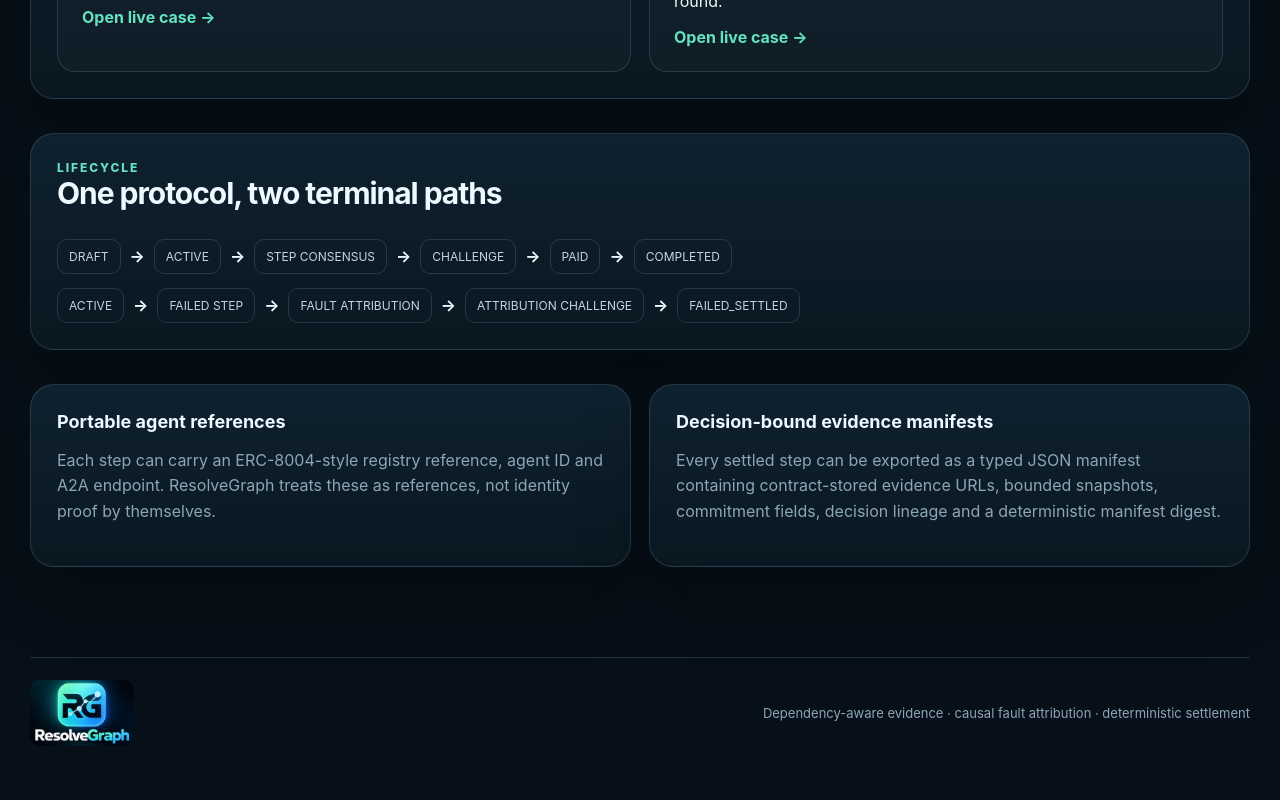
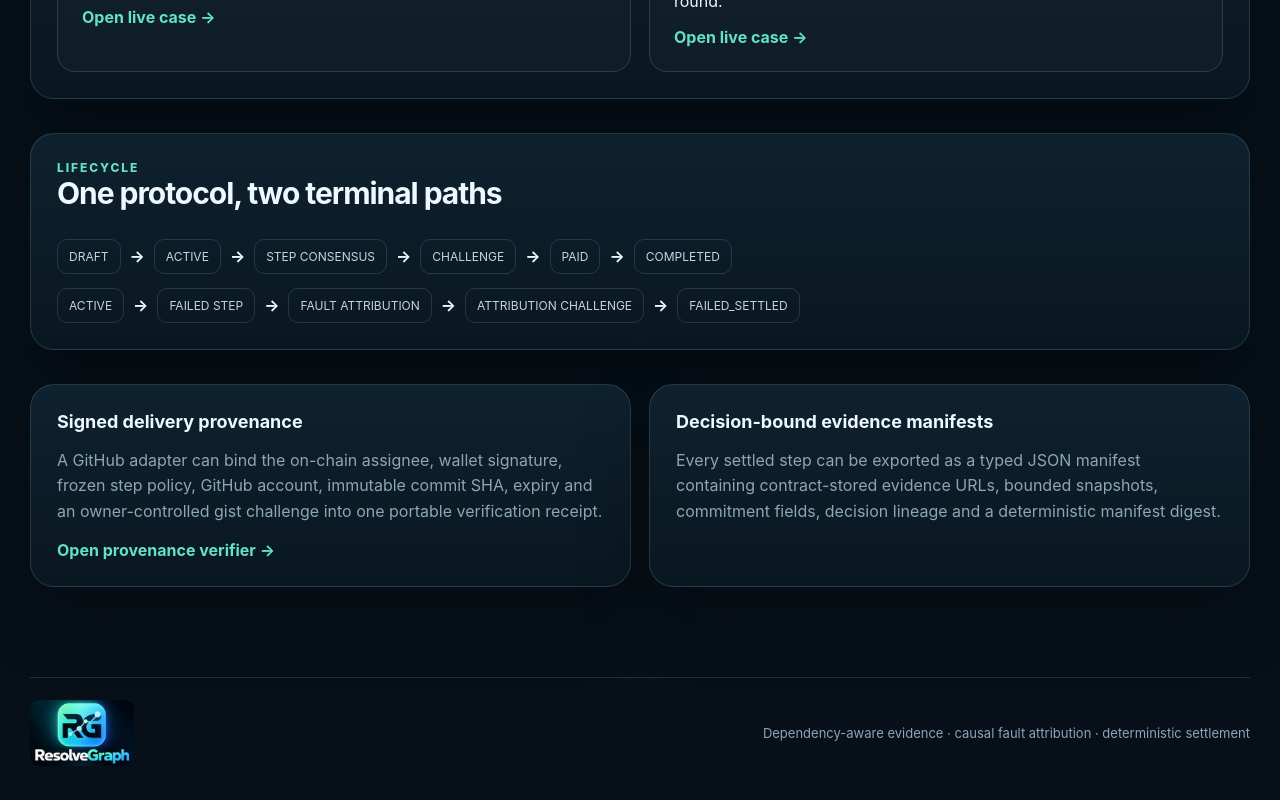
Before and after one commit to maho0638/resolvegraph-genlayer, a Next.js app in the folder frontend/: page / in a window 1280 px wide. Shown: the part 1351-2151 px from the top of the page. Built offline with nearby package versions, Linux system fonts and the light colour scheme.

Commit message:
feat: surface signed delivery provenance on overview

```diff
--- a/frontend/app/page.tsx
+++ b/frontend/app/page.tsx
@@ -134,12 +134,15 @@ export default function Home() {
 
       <section className="grid2 section">
         <article className="card">
-          <h3>Portable agent references</h3>
+          <h3>Signed delivery provenance</h3>
           <p>
-            Each step can carry an ERC-8004-style registry reference, agent ID
-            and A2A endpoint. ResolveGraph treats these as references, not
-            identity proof by themselves.
+            A GitHub adapter can bind the on-chain assignee, wallet signature,
+            frozen step policy, GitHub account, immutable commit SHA, expiry and
+            an owner-controlled gist challenge into one portable verification receipt.
           </p>
+          <Link className="textLink" href="/provenance">
+            Open provenance verifier →
+          </Link>
         </article>
         <article className="card">
           <h3>Decision-bound evidence manifests</h3>
```
